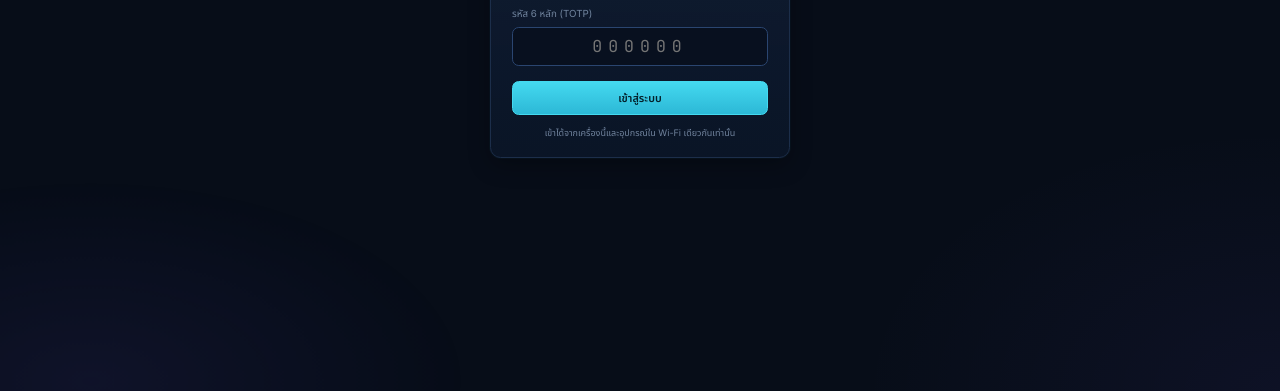
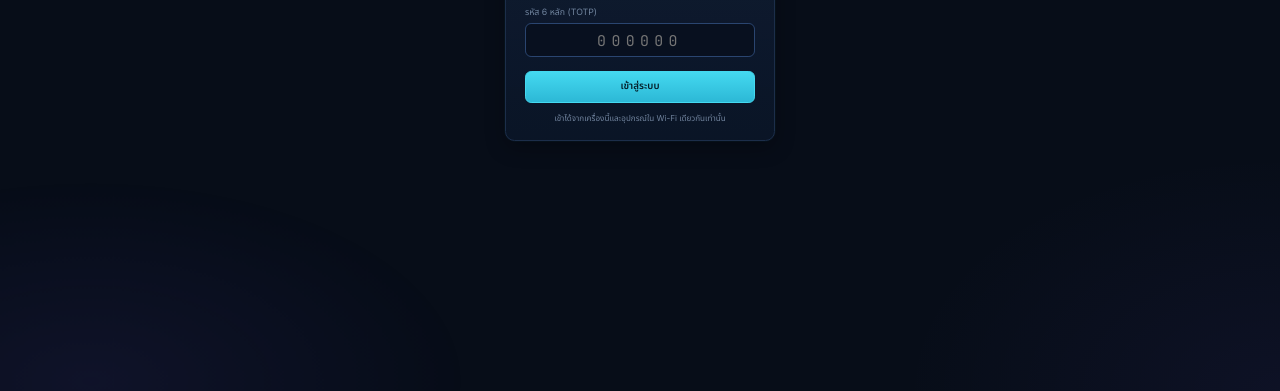
Before and after one commit to Piecez2548/network-pulse, a plain HTML site: page static/login.html in a window 1280 px wide. Shown: the part 409-800 px from the top of the page. Drawn offline with Linux system fonts and the light colour scheme; no server answers.

Commit message:
Shrink desktop scale to 67.5% and rescale layout breakpoints
Co-Authored-By: Claude Opus 5.5 <noreply@anthropic.com>

```diff
--- a/static/app.css
+++ b/static/app.css
@@ -31,10 +31,10 @@
 * { box-sizing: border-box; }
 [hidden] { display: none !important; }
 html, body { margin: 0; height: 100%; }
-/* จอคอม: แสดงที่ 75% (เท่ากับซูมเบราว์เซอร์ 75%) — มือถือคงขนาดเดิม */
+/* จอคอม: แสดงที่ 67.5% (= 75% × ซูมเบราว์เซอร์ 90% ที่ผู้ใช้เลือก) — มือถือคงขนาดเดิม */
 :root { --zoom: 1; }
 @media (min-width: 821px) {
-  :root { --zoom: .75; }
+  :root { --zoom: .675; }
   html { zoom: var(--zoom); }
 }
 body {
@@ -557,7 +557,7 @@ select.date-in { font-family: var(--font-ui); }
 .soon p { color: var(--muted); max-width: 440px; margin: 6px auto 0; }
 
 /* ---------- responsive ---------- */
-@media (max-width: 1125px) {
+@media (max-width: 1012px) {
   .kval { font-size: 25px; }
   .kico { width: 40px; height: 40px; }
   .row-mid { grid-template-columns: minmax(0, 1.6fr) minmax(0, 1fr); }
@@ -565,7 +565,7 @@ select.date-in { font-family: var(--font-ui); }
   .row-bot { grid-template-columns: minmax(0, 1fr) minmax(0, 1fr); }
   .row-bot > :first-child { grid-column: 1 / -1; }
 }
-@media (max-width: 960px) {
+@media (max-width: 864px) {
   :root { --sidebar-w: 236px; }
   .kpi5 { grid-template-columns: repeat(3, minmax(0, 1fr)); }
   .hero { grid-template-columns: 1fr; gap: 16px; }
```
